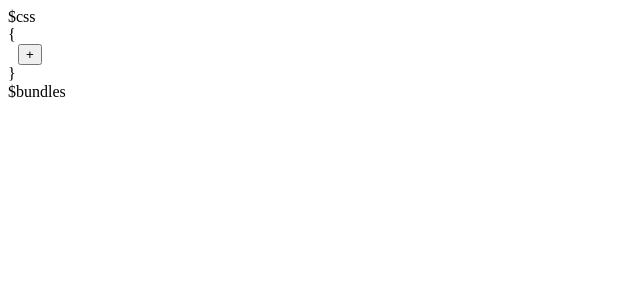
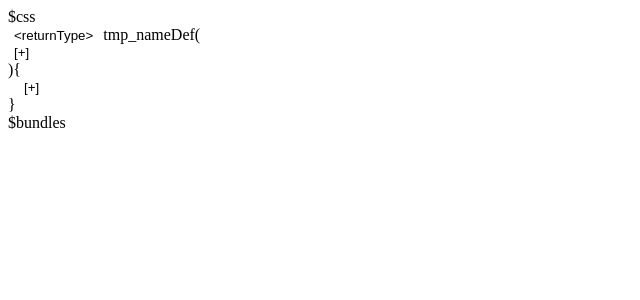
Before and after one commit to sunny-lan/blockcode, a React app: page / in a window 1280 px wide. Shown: the top 300 px of the page, without its empty margins (0-640 px from the left). Built offline with nearby package versions, Linux system fonts and the light colour scheme.

Commit message:
Working function declaration without names yet

```diff
--- a/src/App.tsx
+++ b/src/App.tsx
@@ -1,5 +1,5 @@
 import * as React from "react";
-import {ProceduralLang, ProceduralRender} from "~/lang/Procedural";
+import {ProceduralLang, ProceduralRender,ProceduralBlockDefs} from "~/lang/Procedural";
 import Editor from "~/core/Editor";
 import {Block} from "~/core/Block";
 
@@ -9,16 +9,7 @@ export default class App extends React.Component<any, {
     constructor(props: {}) {
         super(props);
         this.state = {
-            root: {
-                type:'codeblock',
-                children:{
-                    statements: {
-                        type:'statements',
-                        isArray:true,
-                        children: {}
-                    }
-                },
-            }
+            root: ProceduralLang.hydrate(ProceduralBlockDefs.functiondef)
         };
     }
 
--- a/src/core/Block.ts
+++ b/src/core/Block.ts
@@ -3,6 +3,8 @@ export type BlockType = string;
 export type BlockChildren={ [name: string]: Block };
 /**
  * Must be a plain JSON serializable object, and can be deep copied!
+ * All children for the blocktype MUST be existing as keys in children, unless optional
+ * Children can be undefined if block has no children
  */
 export interface Block {
     type?: BlockType,
--- a/src/core/ReactCodeRender.tsx
+++ b/src/core/ReactCodeRender.tsx
@@ -1,6 +1,7 @@
 import {Block} from "~core/Block";
 import * as React from "react";
-import {setChild} from "~core/TreeUtils";
+import {lookupChild2, setChild} from "~core/TreeUtils";
+import {arrayLast, arrayLast2} from "~core/Util";
 
 export interface TooltipProps {
 
@@ -90,23 +91,28 @@ export function makeRenderer(renderer: LanguageRender): GeneralBlockRender {
         if (!block.type) {
             return <EditorContext.Consumer>
                 {context => {
-                    const style: any = {};
+                    const style: React.CSSProperties = {
+                        background:'none',
+                        border:'none'
+                    };
                     if (context?.selected === root) {
-                        style['background'] = 'blue'
+                        style.background='blue'
+                        style.color='white'
                     }
+                    const childName = lookupChild2(arrayLast2(path,2), arrayLast2(path,1));
                     return <button
                         onClick={() => context && context.onSelect(path)}
                         style={style}
                         disabled={!context}
                     >
-                        empty
+                        {`<${childName}>`}
                     </button>
                 }}
             </EditorContext.Consumer>
         }
 
         if (!(block.type in renderer))
-            throw new Error(`Invalid component to render: ${block.type}`);
+            throw new Error(`No renderer for block: ${block.type}`);
 
         function childOnChange(name:string,newChild:Block){
             props.onChange(setChild(block,name,newChild))
--- a/src/core/Util.ts
+++ b/src/core/Util.ts
@@ -3,17 +3,21 @@ export type Token = {
     value: string,
 }
 
-export function arrayLast<T>(arr?:T[]):T|undefined{
+export function arrayLast<T>(arr?:T[], offset:number=1):T|undefined{
     if(!arr)return undefined;
-    return arr[arr.length-1];
+    return arr[arr.length-offset];
+}
+export function arrayLast2<T>(arr?:T[], offset:number=1):T{
+    if(!arr)throw new Error(`Array doesn't exist`);
+    return arr[arr.length-offset];
 }
 export interface Params{[name:string]:string|undefined}
 export interface TemplateParam{
     name:string,
     params:Params
 }
-
-export function parseTemplateParam(token: string,defaultParams:Params={}) {
+export interface ParsedParams{ name: any; params: Params }
+export function parseTemplateParam(token: string,defaultParams:Params={}): ParsedParams {
     const split = token.split('|')
     const params:Params={};
     (split[1]??'').split(',').forEach(param=>{
--- a/src/lang/Basic.tsx
+++ b/src/lang/Basic.tsx
@@ -1,5 +1,5 @@
 import {BlockProps, BlockRender, EditorContext, InternalBlockRender} from "~/core/ReactCodeRender";
-import {arrayLast, parseTemplate, parseTemplateParam, Token} from "~/core/Util";
+import {arrayLast, ParsedParams, parseTemplate, parseTemplateParam, Token} from "~/core/Util";
 import * as React from "react";
 import {LanguageProvider} from "~core/Lang2";
 import {lookupChild2, setChild} from "~core/TreeUtils";
@@ -19,7 +19,8 @@ export interface ArrayBlockProps {
 
 export function ArrayBlock(props: ArrayBlockProps) {
     const child = props.block;
-    if (!child.isArray) throw new Error(`Expected block to be array`);
+    if (!child.isArray)
+        throw new Error(`Expected block to be array`);
     const elems = [];
     const arr = child.children;
     if (!arr) throw new Error('Expected child to have elements');
@@ -27,8 +28,13 @@ export function ArrayBlock(props: ArrayBlockProps) {
     const path = props.path.concat(child)
 
     function Inserter() {
+        const style: React.CSSProperties = {
+            background:'none',
+            border:'none'
+        };
         return <EditorContext.Consumer>{ctx => {
             return <button
+                style={style}
 
                 onClick={() => {
                     props.onChange(setChild(
@@ -40,7 +46,7 @@ export function ArrayBlock(props: ArrayBlockProps) {
 
                 disabled={!ctx}
 
-            >+</button>
+            >[+]</button>
         }}</EditorContext.Consumer>
     }
 
@@ -66,15 +72,18 @@ export function ArrayBlock(props: ArrayBlockProps) {
 }
 
 export function fromTemplate(template: string): BlockRender {
-    const tokens = parseTemplate(template)
+    const tokens:[Token,ParsedParams?][] = parseTemplate(template).map(token=>{
+        if(token.isTemplate)return [token, parseTemplateParam(token.value)]
+        return  [token]
+    })
 
 
     return function (props: BlockProps): JSX.Element {
-        function renderToken(token: Token) {
+        function renderToken([token,parsed1]:[Token,ParsedParams?]) {
             if (token.isTemplate) {
-                const parsed = parseTemplateParam(token.value);
+                const parsed = parsed1 as ParsedParams
                 const children = props.block.children;
-                if (!children) throw new Error('expected chilren');
+                if (!children) throw new Error('expected children');
 
                 if (parsed.name in children) {
                     const child = children[parsed.name]
@@ -82,7 +91,7 @@ export function fromTemplate(template: string): BlockRender {
                     if ('array' in parsed.params) {
 
                         const separator = <>{parsed.params.separator}</>;
-                        res = <div style={{
+                        res = <span style={{
                             display: 'flex',
                             flexDirection: ('horizontal' in parsed.params) ? 'row' : 'column',
                             alignItems: parsed.params['align'] ?? 'flex-start',
@@ -94,14 +103,15 @@ export function fromTemplate(template: string): BlockRender {
                                 path={props.path}
                                 RenderUnknown={props.RenderUnknown}
                                 Separator={separator}/>
-                        </div>
+                        </span>
                     } else {
                         res = <props.RenderChild key={parsed.name} name={parsed.name}/>
                     }
 
                     return res;
-                } else
+                } else {
                     throw new Error(`Template: Missing child '${parsed.name}' in block '${props.block.type}'`);
+                }
             }
             return token.value
         }
@@ -171,8 +181,10 @@ export function makeSequenceDef({childSpec, info, type,}: SequenceDef): BlockDef
     }
 }
 
+export type BlockDefs={ [name: string]: BlockDef };
 
-export function fromBlockTemplates(blockDefs: { [name: string]: BlockDef } ): LanguageProvider {
+
+export function fromBlockTemplates(blockDefs: BlockDefs) {
 
 
     function hydrate(def: BlockDef) {
@@ -216,7 +228,7 @@ export function fromBlockTemplates(blockDefs: { [name: string]: BlockDef } ): La
                 throw new Error('Proposed block must have a type');
             const suggestionDef = blockDefs[suggestion.type];
 
-            if (typeof spec === 'function') {
+            if (typeof spec=== 'function') {
                 return spec(childName, suggestion, suggestionDef);
             } else {
                 return checkBlock(suggestionDef, spec[childName]);
@@ -226,6 +238,7 @@ export function fromBlockTemplates(blockDefs: { [name: string]: BlockDef } ): La
     }
 
     return {
+        hydrate,
         suggest(path: Block[]): Block[] {
             const block = arrayLast(path);
             if (!block) throw new Error("tried to suggest on null block");
--- a/src/lang/Procedural.tsx
+++ b/src/lang/Procedural.tsx
@@ -1,13 +1,18 @@
-import {LanguageRender} from "~/core/ReactCodeRender";
+import {BlockRender, LanguageRender} from "~/core/ReactCodeRender";
 import * as React from "react";
-import {BlockDef, fromBlockTemplates, fromTemplate, makeSequenceDef} from "~/lang/Basic";
+import {BlockDef, BlockDefs, fromBlockTemplates, fromTemplate, makeSequenceDef} from "~/lang/Basic";
 
 import {LanguageProvider} from "~core/Lang2";
 
 enum Tags {
     expression = 'expression',
     statement = 'statement',
+    type='type',
+}
 
+enum Declaration{
+    function='function',
+    variable='variable'
 }
 
 enum Types {
@@ -15,15 +20,52 @@ enum Types {
 }
 
 
-const defList: BlockDef[] = [
-    makeSequenceDef({
+const defList = {
+    nameDef:{
+        type:'nameDef',
+        info:{}
+    },
+    varDecl:{
+        type:'varDecl',
+        info:{
+            declaration: Declaration.variable
+        }
+    },
+    argDeclList:makeSequenceDef({
+        type: 'argDeclList',
+        childSpec: {
+            declaration:Declaration.variable
+        },
+        info: {}
+    }),
+    functiondef:{
+        type:'functiondef',
+        children:{
+            returnType:{
+                tag:Tags.type,
+            },
+            name:{
+                types:['nameDef']
+            },
+            args:{
+                types:['argDeclList']
+            },
+            body:{
+                types:['codeblock']
+            }
+        },
+        info:{
+            declaration:Declaration.function,
+        },
+    },
+    statements:makeSequenceDef({
         type: 'statements',
         childSpec: {
             tag: Tags.statement,
         },
         info: {}
     }),
-    {
+    codeblock:{
         type: 'codeblock',
         children: {
             statements: {
@@ -34,7 +76,7 @@ const defList: BlockDef[] = [
             tag: Tags.statement,
         },
     },
-    {
+    if:{
         type: 'if',
         children: {
             condition: {
@@ -42,14 +84,14 @@ const defList: BlockDef[] = [
                 type: Types.boolean,
             },
             code: {
-                types:['codeblock']
+                types: ['codeblock']
             }
         },
         info: {
             tag: Tags.statement,
         }
     },
-    {
+    comparison:{
         type: 'comparison',
         children: {
             lhs: {
@@ -64,23 +106,42 @@ const defList: BlockDef[] = [
             type: Types.boolean,
         }
     },
-    {
+    hello:{
         type: 'hello',
         info: {
             tag: Tags.statement
         }
     }
-];
+};
+const blockDefs:BlockDefs=defList;
 
-const blockDefs: { [name: string]: BlockDef } = {};
-defList.forEach(def => blockDefs[def.type] = def)
-const impl = fromBlockTemplates(blockDefs);
-export const ProceduralLang: LanguageProvider = impl;
+export const ProceduralBlockDefs=defList;
+const impl = fromBlockTemplates(defList);
+export const ProceduralLang = impl;
+
+export function parenExpression(Wrapped: BlockRender): BlockRender {
+    return props => {
+        let child = Wrapped(props)
+        const len=props.path.length;
+        if(len>1){
+            const parent=props.path[len-2];
+            if(!parent.type)throw new Error('parent of block has no type!');
+            if(blockDefs[parent.type].info.tag === Tags.expression)
+                child=<span>({child})</span>;
+        }
+        return child;
+    }
+}
+
 export const ProceduralRender: LanguageRender = {
     codeblock: fromTemplate("\\{${statements|array,indent}\\}"),
+    varDecl: fromTemplate("tmp_vardecl"),
+    nameDef: fromTemplate("tmp_nameDef"),
+    functiondef: fromTemplate(
+        "${returnType} ${name}(${args|array,horizontal,separator: })${body}"),
     if: fromTemplate("if(${condition})${code}"),
     hello: fromTemplate("print('hi')"),
-    comparison: fromTemplate("${lhs}==${rhs}"),
+    comparison:   parenExpression(fromTemplate("${lhs}==${rhs}")),
 }
 
 /*
```
